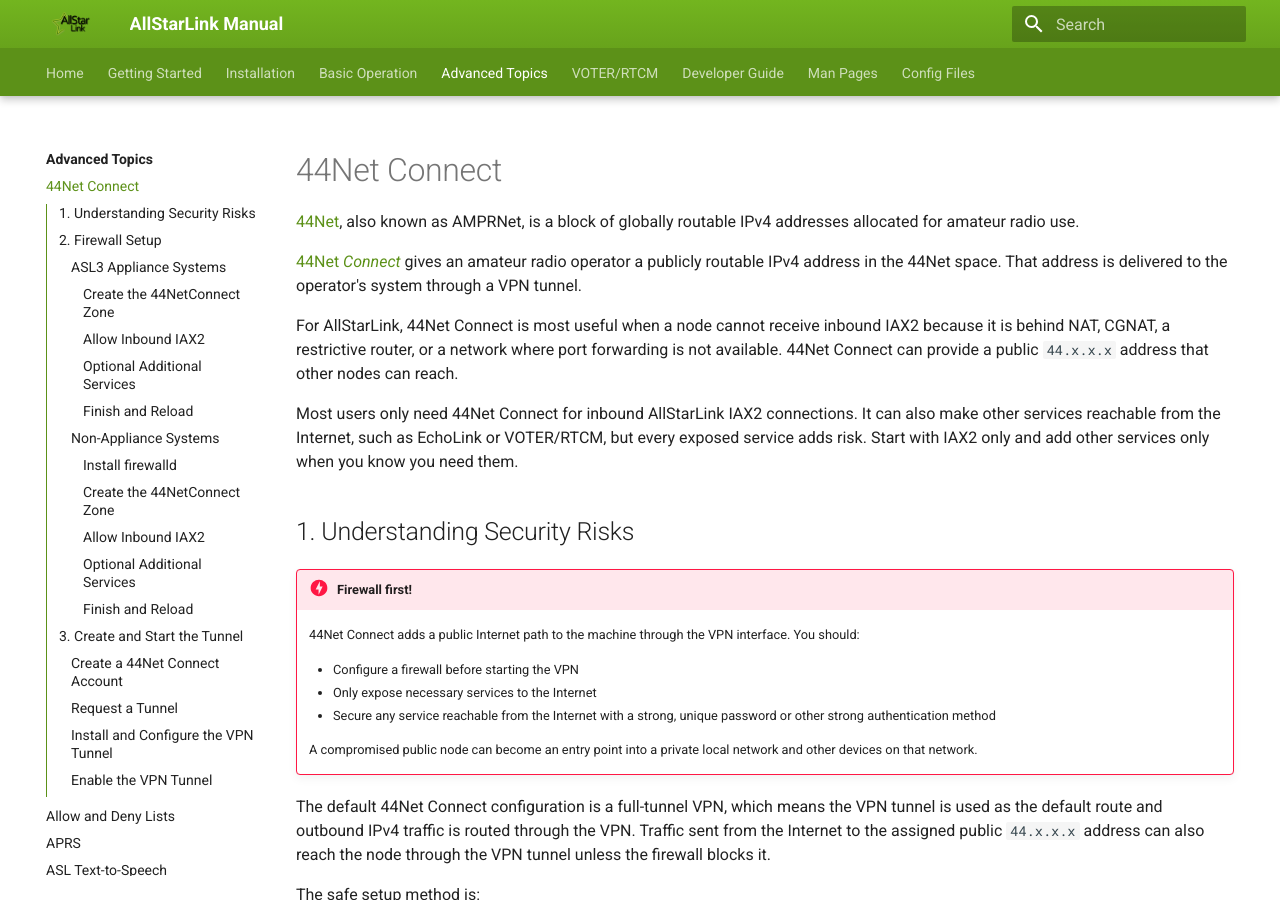
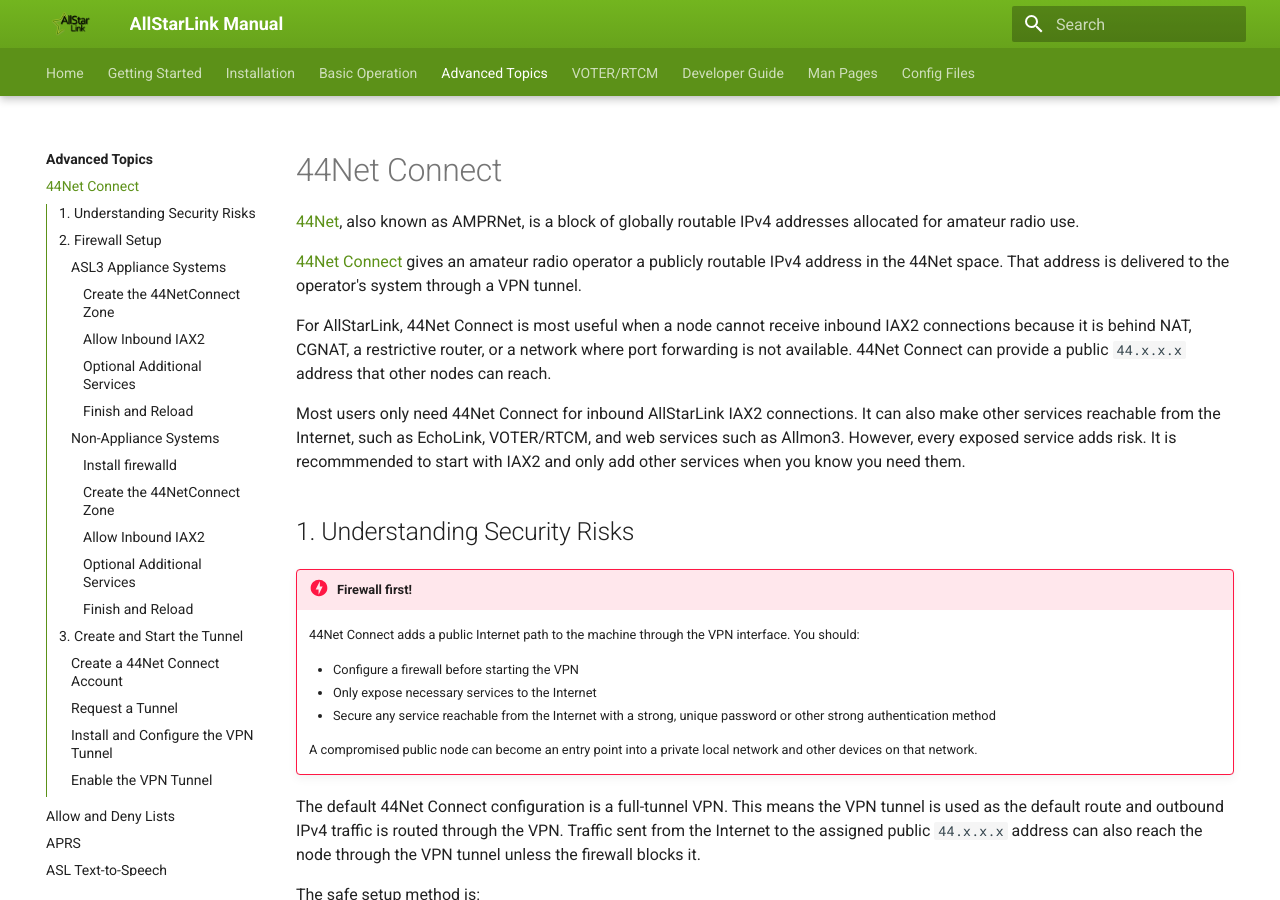
Before and after one commit to AllStarLink/ASL3-Manual, an MkDocs documentation site: the page built from docs/adv-topics/44net-connect.md, in a window 1280 px wide and 900 px high. Built offline with MkDocs 1.6.1 and Material for MkDocs 9.7.7, drawn with Linux system fonts in a browser that asks for light colours.

Commit message:
Wording tweaks based on feedback

```diff
--- a/docs/adv-topics/44net-connect.md
+++ b/docs/adv-topics/44net-connect.md
@@ -1,11 +1,11 @@
 # 44Net Connect
 [44Net](https://wiki.ampr.org/wiki/Main_Page), also known as AMPRNet, is a block of globally routable IPv4 addresses allocated for amateur radio use.
 
-[44Net *Connect*](https://connect.44net.cloud/) gives an amateur radio operator a publicly routable IPv4 address in the 44Net space. That address is delivered to the operator's system through a VPN tunnel.
+[44Net Connect](https://connect.44net.cloud/) gives an amateur radio operator a publicly routable IPv4 address in the 44Net space. That address is delivered to the operator's system through a VPN tunnel.
 
-For AllStarLink, 44Net Connect is most useful when a node cannot receive inbound IAX2 because it is behind NAT, CGNAT, a restrictive router, or a network where port forwarding is not available. 44Net Connect can provide a public `44.x.x.x` address that other nodes can reach.
+For AllStarLink, 44Net Connect is most useful when a node cannot receive inbound IAX2 connections because it is behind NAT, CGNAT, a restrictive router, or a network where port forwarding is not available. 44Net Connect can provide a public `44.x.x.x` address that other nodes can reach.
 
-Most users only need 44Net Connect for inbound AllStarLink IAX2 connections. It can also make other services reachable from the Internet, such as EchoLink or VOTER/RTCM, but every exposed service adds risk. Start with IAX2 only and add other services only when you know you need them.
+Most users only need 44Net Connect for inbound AllStarLink IAX2 connections. It can also make other services reachable from the Internet, such as EchoLink, VOTER/RTCM, and web services such as Allmon3. However, every exposed service adds risk. It is recommmended to start with IAX2 and only add other services when you know you need them.
 
 ## 1. Understanding Security Risks { #understanding-security-risks }
 
@@ -18,7 +18,7 @@
 
     A compromised public node can become an entry point into a private local network and other devices on that network.
 
-The default 44Net Connect configuration is a full-tunnel VPN, which means the VPN tunnel is used as the default route and outbound IPv4 traffic is routed through the VPN. Traffic sent from the Internet to the assigned public `44.x.x.x` address can also reach the node through the VPN tunnel unless the firewall blocks it.
+The default 44Net Connect configuration is a full-tunnel VPN. This means the VPN tunnel is used as the default route and outbound IPv4 traffic is routed through the VPN. Traffic sent from the Internet to the assigned public `44.x.x.x` address can also reach the node through the VPN tunnel unless the firewall blocks it.
 
 The safe setup method is:
 
```
